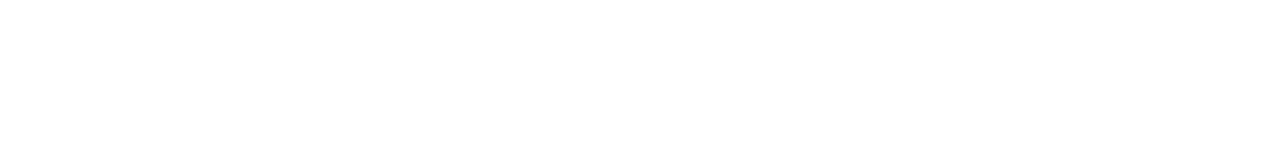
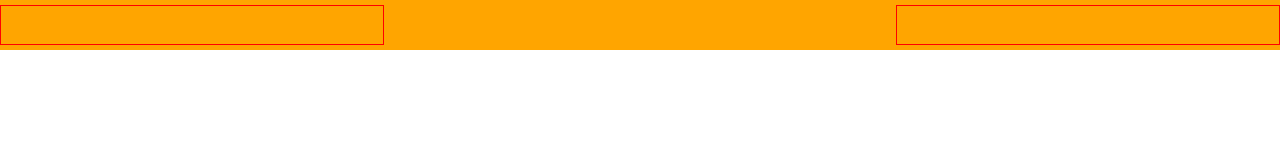
Before and after one commit to dunzolo/htmlcss-dropbox, a plain HTML site: page index.html in a window 1280 px wide. Drawn offline with Linux system fonts and the light colour scheme.

Commit message:
added container layout header

```diff
--- a/css/style.css
+++ b/css/style.css
@@ -3,3 +3,26 @@
     margin: 0;
     box-sizing: border-box;
 }
+
+/* inizio header */
+header{
+    height: 50px;
+    width: 100%;
+    display: flex;
+    align-items: center;
+    justify-content: space-between;
+    background-color: orange;
+}
+
+.header-right{
+    height: 40px;
+    width: 30%;
+    border: 1px solid red;
+}
+
+.header-left{
+    height: 40px;
+    width: 30%;
+    border: 1px solid red;
+}
+/* fine header */
--- a/index.html
+++ b/index.html
@@ -8,6 +8,22 @@
         <title>Dropbox</title>
     </head>
     <body>
+        <header>
+            <div class="header-left">
 
+            </div>
+            <div class="header-right">
+
+            </div>
+        </header>
+        <jumbotron>
+
+        </jumbotron>
+        <main>
+
+        </main>
+        <footer>
+
+        </footer>
     </body>
 </html>
```
